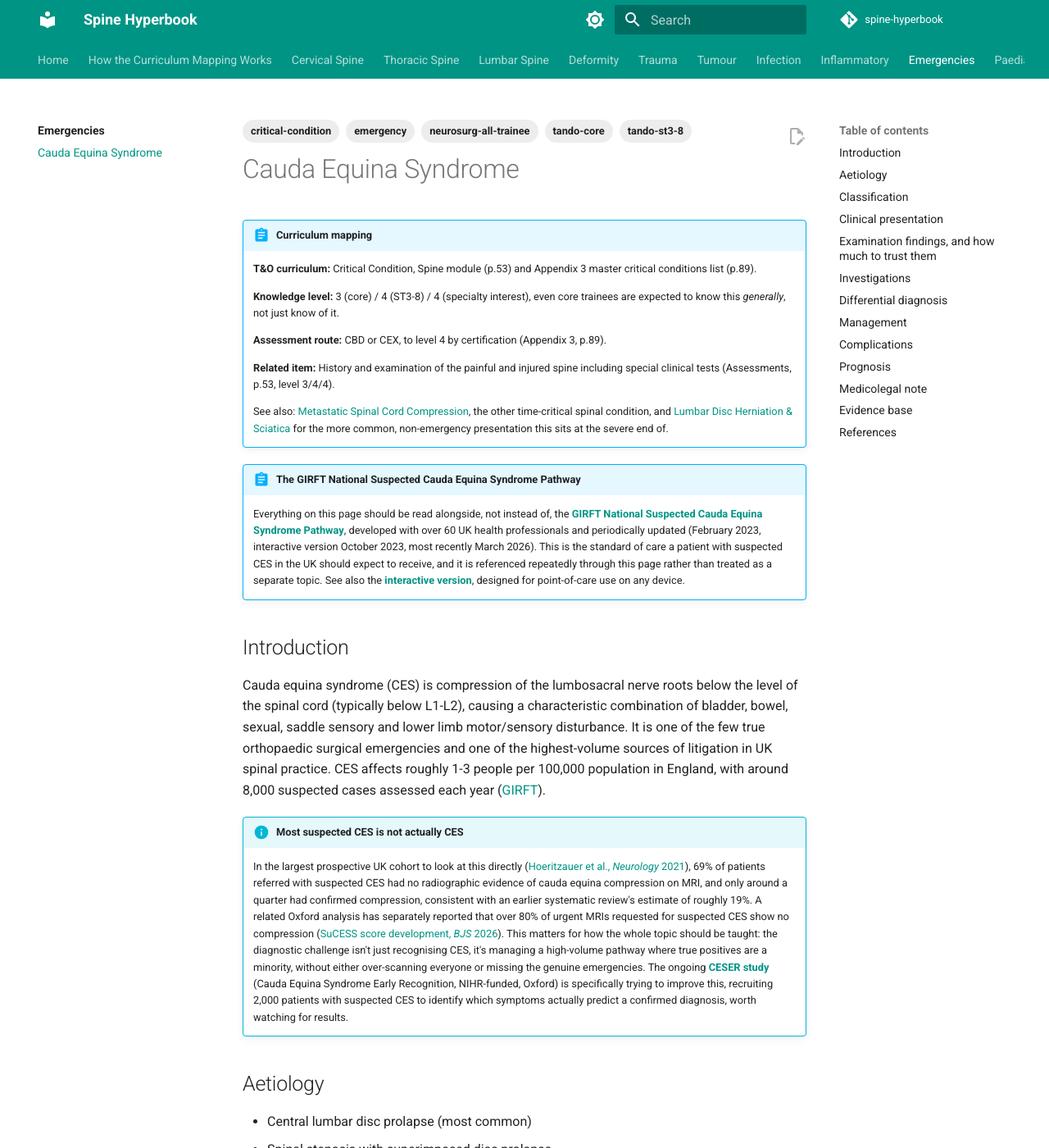
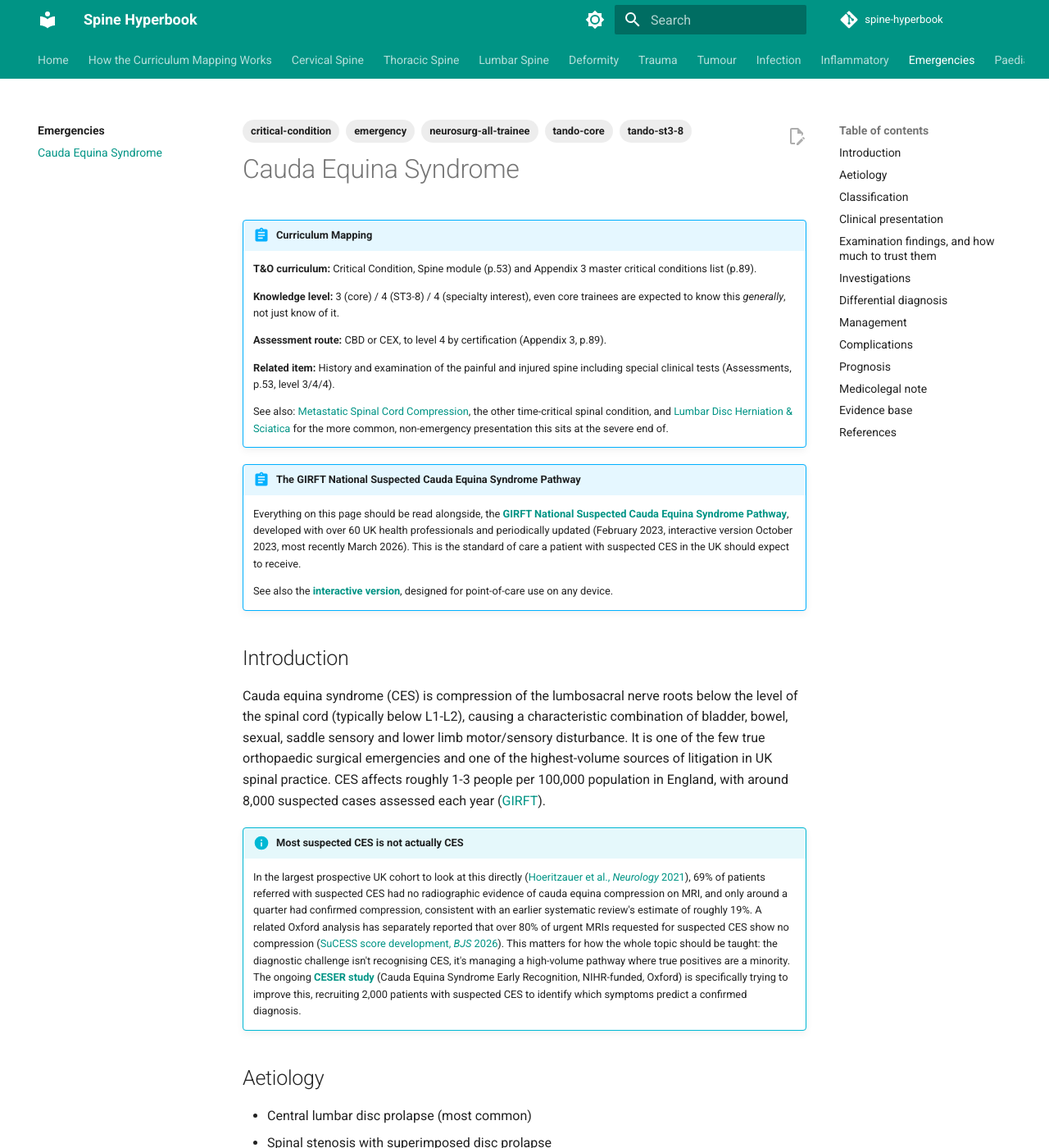
Before and after one commit to Spine-Hyperbook/spine-hyperbook, an MkDocs documentation site: the page built from docs/emergencies/cauda-equina-syndrome.md, in a window 1280 px wide and 1400 px high. Shown: the whole window at 82% size. Built offline with MkDocs 1.6.1 and Material for MkDocs 9.7.7, drawn with Linux system fonts in a browser that asks for light colours; comment, search, counter and statistics services are not loaded.

```diff
--- a/docs/emergencies/cauda-equina-syndrome.md
+++ b/docs/emergencies/cauda-equina-syndrome.md
@@ -9,7 +9,7 @@ tags:
 
 # Cauda Equina Syndrome
 
-!!! abstract "Curriculum mapping"
+!!! abstract "Curriculum Mapping"
     **T&O curriculum:** Critical Condition, Spine module (p.53) and Appendix 3 master critical conditions list (p.89).
 
     **Knowledge level:** 3 (core) / 4 (ST3-8) / 4 (specialty interest), even core trainees are expected to know this *generally*, not just know of it.
@@ -21,14 +21,16 @@ tags:
     See also: [Metastatic Spinal Cord Compression](../tumour/metastatic-spinal-cord-compression.md), the other time-critical spinal condition, and [Lumbar Disc Herniation & Sciatica](../lumbar-spine/disc-herniation-sciatica.md) for the more common, non-emergency presentation this sits at the severe end of.
 
 !!! abstract "The GIRFT National Suspected Cauda Equina Syndrome Pathway"
-    Everything on this page should be read alongside, not instead of, the **[GIRFT National Suspected Cauda Equina Syndrome Pathway](https://gettingitrightfirsttime.co.uk/wp-content/uploads/2026/04/National-Suspected-Cauda-Equina-Pathway-March-2026.pdf)**, developed with over 60 UK health professionals and periodically updated (February 2023, interactive version October 2023, most recently March 2026). This is the standard of care a patient with suspected CES in the UK should expect to receive, and it is referenced repeatedly through this page rather than treated as a separate topic. See also the **[interactive version](https://gettingitrightfirsttime.co.uk/interactive-pathway-to-help-diagnose-and-treat-cauda-equina-syndrome-without-delay-is-now-live/)**, designed for point-of-care use on any device.
+    Everything on this page should be read alongside, the **[GIRFT National Suspected Cauda Equina Syndrome Pathway](https://gettingitrightfirsttime.co.uk/wp-content/uploads/2026/04/National-Suspected-Cauda-Equina-Pathway-March-2026.pdf)**, developed with over 60 UK health professionals and periodically updated (February 2023, interactive version October 2023, most recently March 2026). This is the standard of care a patient with suspected CES in the UK should expect to receive.
+
+    See also the **[interactive version](https://gettingitrightfirsttime.co.uk/interactive-pathway-to-help-diagnose-and-treat-cauda-equina-syndrome-without-delay-is-now-live/)**, designed for point-of-care use on any device.
 
 ## Introduction
 
 Cauda equina syndrome (CES) is compression of the lumbosacral nerve roots below the level of the spinal cord (typically below L1-L2), causing a characteristic combination of bladder, bowel, sexual, saddle sensory and lower limb motor/sensory disturbance. It is one of the few true orthopaedic surgical emergencies and one of the highest-volume sources of litigation in UK spinal practice. CES affects roughly 1-3 people per 100,000 population in England, with around 8,000 suspected cases assessed each year ([GIRFT](https://gettingitrightfirsttime.co.uk/wp-content/uploads/2026/04/National-Suspected-Cauda-Equina-Pathway-March-2026.pdf)).
 
 !!! info "Most suspected CES is not actually CES"
-    In the largest prospective UK cohort to look at this directly ([Hoeritzauer et al., *Neurology* 2021](https://pubmed.ncbi.nlm.nih.gov/33177221/)), 69% of patients referred with suspected CES had no radiographic evidence of cauda equina compression on MRI, and only around a quarter had confirmed compression, consistent with an earlier systematic review's estimate of roughly 19%. A related Oxford analysis has separately reported that over 80% of urgent MRIs requested for suspected CES show no compression ([SuCESS score development, *BJS* 2026](https://academic.oup.com/bjs/article/113/Supplement_2/znag018.007/8551044)). This matters for how the whole topic should be taught: the diagnostic challenge isn't just recognising CES, it's managing a high-volume pathway where true positives are a minority, without either over-scanning everyone or missing the genuine emergencies. The ongoing **[CESER study](https://oxfordbrc.nihr.ac.uk/1-2m-award-to-improve-diagnosis-of-emergency-spinal-condition/)** (Cauda Equina Syndrome Early Recognition, NIHR-funded, Oxford) is specifically trying to improve this, recruiting 2,000 patients with suspected CES to identify which symptoms actually predict a confirmed diagnosis, worth watching for results.
+    In the largest prospective UK cohort to look at this directly ([Hoeritzauer et al., *Neurology* 2021](https://pubmed.ncbi.nlm.nih.gov/33177221/)), 69% of patients referred with suspected CES had no radiographic evidence of cauda equina compression on MRI, and only around a quarter had confirmed compression, consistent with an earlier systematic review's estimate of roughly 19%. A related Oxford analysis has separately reported that over 80% of urgent MRIs requested for suspected CES show no compression ([SuCESS score development, *BJS* 2026](https://academic.oup.com/bjs/article/113/Supplement_2/znag018.007/8551044)). This matters for how the whole topic should be taught: the diagnostic challenge isn't recognising CES, it's managing a high-volume pathway where true positives are a minority. The ongoing **[CESER study](https://oxfordbrc.nihr.ac.uk/1-2m-award-to-improve-diagnosis-of-emergency-spinal-condition/)** (Cauda Equina Syndrome Early Recognition, NIHR-funded, Oxford) is specifically trying to improve this, recruiting 2,000 patients with suspected CES to identify which symptoms predict a confirmed diagnosis.
 
 ## Aetiology
 
```
Also changed, not shown: docs/cervical-spine/cervical-myelopathy.md (+3 -3 lines), 3 other files.
